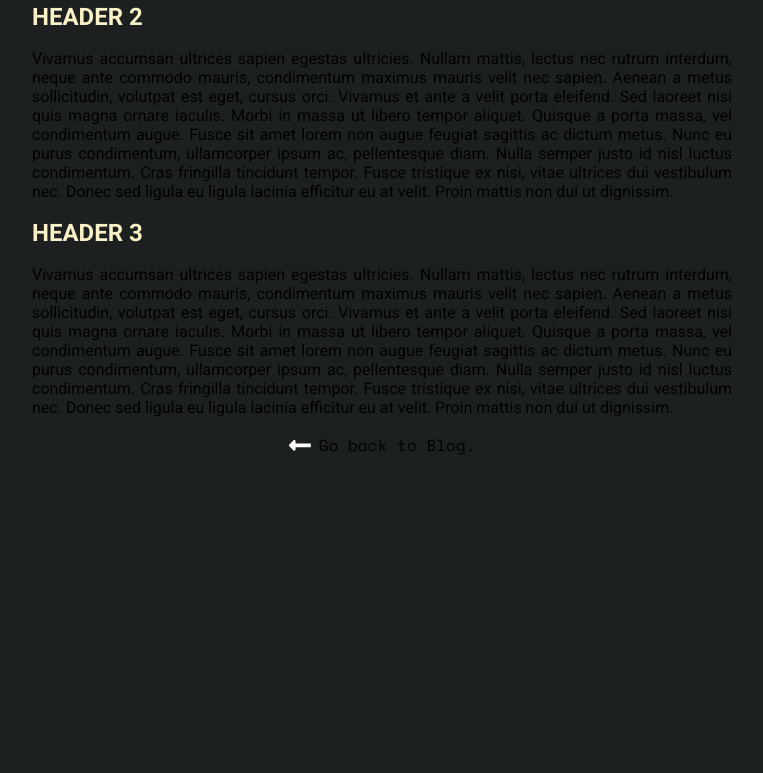
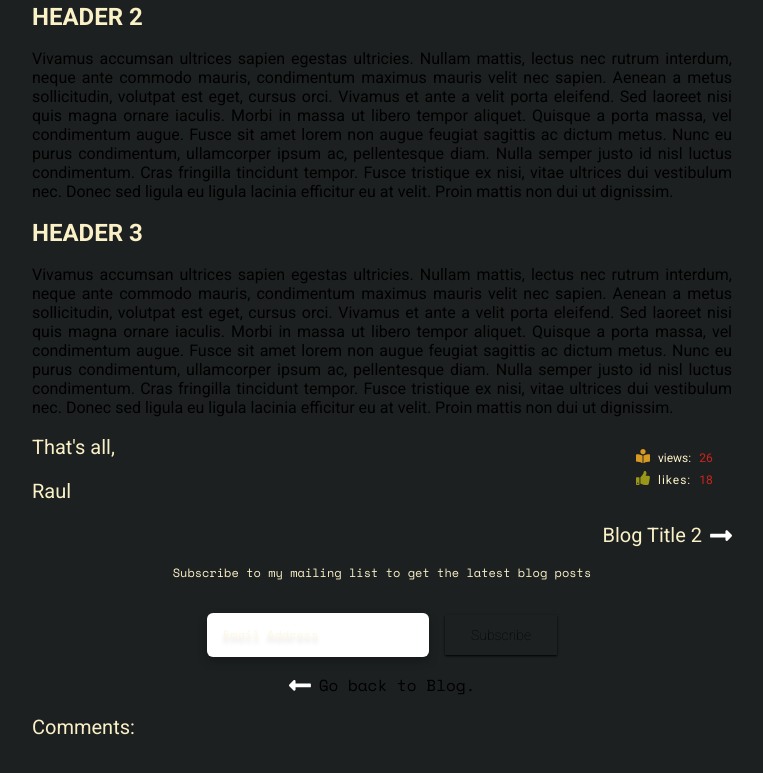
Before and after one commit to raulgavris/portfolio, a Next.js app: page /blog/1 in a window 1280 px wide. Shown: the part 682-1455 px from the top of the page, without its empty margins (258-1021 px from the left). Before the commit the page ends 1267 px from the top, so only its background shows below. Built offline with nearby package versions, Linux system fonts and the light colour scheme; what tailwindcss-dark-mode would draw is missing.

Commit message:
pagination blogs

```diff
--- a/src/components/Sections/BlogSection.tsx
+++ b/src/components/Sections/BlogSection.tsx
@@ -8,7 +8,16 @@ const BlogSection = ({ containerRef, blogRef }: BlogSectionProps) => {
 
   const [search, setSearch] = useState('')
   const [pageSelected, setPageSelected] = useState(1)
-  const [maxPages, setMaxPages] = useState(6)
+  const [itemsPerPage] = useState(6)
+  const [items, setItems] = useState([
+    1, 2, 3, 4, 5, 6, 7, 8, 9, 10, 11, 12, 13, 14, 15,
+  ])
+
+  const indexOfLastItem = pageSelected * itemsPerPage
+  const indexOfFirstItem = indexOfLastItem - itemsPerPage
+  const currentItems = items.slice(indexOfFirstItem, indexOfLastItem)
+
+  const maxPages = Math.ceil(items.length / itemsPerPage)
 
   const nextPage = () => {
     const isLastSlide = pageSelected === maxPages
@@ -48,12 +57,9 @@ const BlogSection = ({ containerRef, blogRef }: BlogSectionProps) => {
     >
       <div className="flex h-full w-full flex-col items-center justify-center gap-10 px-96 py-24">
         <div className="flex h-full w-full min-w-[1500px] flex-row flex-wrap items-center justify-center gap-10">
-          <BlogCard id={1} />
-          <BlogCard id={2} />
-          <BlogCard id={3} />
-          <BlogCard id={4} />
-          <BlogCard id={5} />
-          <BlogCard id={6} />
+          {currentItems.map((item) => {
+            return <BlogCard key={Math.random()} id={item} />
+          })}
         </div>
         <div className="relative flex w-full flex-col items-center justify-center gap-0">
           <div className="mousehover relative mx-auto flex w-1/3 min-w-[350px] flex-row items-center justify-center">
--- a/src/pages/blog/[id].tsx
+++ b/src/pages/blog/[id].tsx
@@ -1,14 +1,22 @@
-import { LeftArrowSvg } from '@/components/Svg'
+import Button1 from '@/components/Button1'
+import { LeftArrowSvg, LikesSvg, ViewsSvg } from '@/components/Svg'
 import { useRouter } from 'next/router'
+import { useEffect, useState } from 'react'
 
 const BlogDetail = () => {
   const router = useRouter()
 
   const { id } = router.query
 
-  console.log('blog', id)
+  const [email, setEmail] = useState('')
 
-  return (
+  useEffect(() => {
+    if (parseInt(id as string) <= 0 || parseInt(id as string) >= 7) {
+      router.push('/blog')
+    }
+  }, [id, router])
+
+  return parseInt(id as string) >= 1 || parseInt(id as string) <= 6 ? (
     <div className="relative flex h-full min-h-screen w-screen flex-col items-center justify-start gap-4 overflow-y-scroll py-32">
       <div className="flex flex-row items-center justify-center gap-10 font-raulmono text-4xl font-bold text-lightGray">
         <div className="relative">Blog Title {id}</div>
@@ -96,6 +104,85 @@ const BlogDetail = () => {
         eu ligula lacinia efficitur eu at velit. Proin mattis non dui ut
         dignissim.
       </div>
+      <div className="flex w-full max-w-[700px] flex-row items-center justify-between">
+        <div className="flex flex-col items-start justify-start gap-4 text-xl text-lightGray">
+          <div>That's all,</div>
+          <div>Raul</div>
+        </div>
+        <div className="flex flex-col items-start justify-start">
+          <div className="flex w-24 flex-row items-center justify-start gap-2">
+            <ViewsSvg className="mb-1 h-3.5 w-3.5 fill-softOrange" />
+            <div className="text-xs text-lightGray">views:</div>
+            <div className="text-xs text-red">26</div>
+          </div>
+          <div className="mt-1 flex w-24 flex-row items-center justify-start gap-2">
+            <LikesSvg className="mb-1 h-3.5 w-3.5 fill-softGreen" />
+            <div className="text-xs tracking-[1px] text-lightGray">likes:</div>
+            <div className="text-xs text-red">18</div>
+          </div>
+        </div>
+      </div>
+      <div className="flex w-full max-w-[700px] flex-row items-center justify-between">
+        <div
+          onClick={() => {
+            router.push(`/blog/${parseInt(id as string) - 1}`)
+          }}
+          className="mousehover group flex flex-row items-center justify-center gap-2 hover:cursor-pointer"
+        >
+          {!(parseInt(id as string) <= 1) && (
+            <>
+              <LeftArrowSvg className="fill-white transition-all duration-200 group-hover:-translate-x-1" />
+              <button className="text-xl text-lightGray">
+                Blog Title {parseInt(id as string) - 1}
+              </button>
+            </>
+          )}
+        </div>
+        <div
+          onClick={() => {
+            router.push(`/blog/${parseInt(id as string) + 1}`)
+          }}
+          className="mousehover group flex flex-row items-center justify-center gap-2 hover:cursor-pointer"
+        >
+          {!(parseInt(id as string) >= 6) && (
+            <>
+              <button className="text-xl text-lightGray">
+                Blog Title {parseInt(id as string) + 1}
+              </button>
+              <LeftArrowSvg className="rotate-180 fill-white transition-all duration-200 group-hover:translate-x-1" />
+            </>
+          )}
+        </div>
+      </div>
+      <div className="flex max-w-[500px] flex-col items-center justify-center gap-8">
+        <div className="font-raulmono text-xs text-lightGray">
+          Subscribe to my mailing list to get the latest blog posts
+        </div>
+        <div className="mousehover relative mx-auto flex min-w-[350px] flex-row items-center justify-center gap-4">
+          <input
+            maxLength={50}
+            required
+            value={email}
+            onChange={(e) => {
+              setEmail(e.target.value)
+            }}
+            id="email"
+            name="email"
+            type="text"
+            placeholder="Email Address"
+            className={`peer relative w-full rounded-md px-4 py-3 text-sm placeholder-transparent drop-shadow-basic placeholder:text-xs focus:outline-none focus:ring-opacity-75 dark:bg-darkGray`}
+          />
+          <label
+            htmlFor="email"
+            className="pointer-events-none absolute -top-7 left-2 w-full text-sm opacity-100 transition-all duration-500 text-shadow-text peer-placeholder-shown:left-4 peer-placeholder-shown:top-[14px] peer-placeholder-shown:font-raulmono peer-placeholder-shown:text-xs peer-placeholder-shown:text-lightGray peer-placeholder-shown:opacity-50"
+          >
+            Email Address
+          </label>
+          <div className="mousehover">
+            <Button1>Subscribe</Button1>
+          </div>
+        </div>
+      </div>
       <button
         className="mousehover group flex flex-row items-center justify-start gap-2"
         onClick={() => {
@@ -105,7 +192,12 @@ const BlogDetail = () => {
         <LeftArrowSvg className="fill-white transition-all duration-200 group-hover:-translate-x-1" />
         <span className="font-raulmono text-base">Go back to Blog.</span>
       </button>
+      <div className="flex w-full max-w-[700px] flex-row items-start justify-start text-xl text-lightGray">
+        Comments:
+      </div>
     </div>
+  ) : (
+    <></>
   )
 }
 
```
